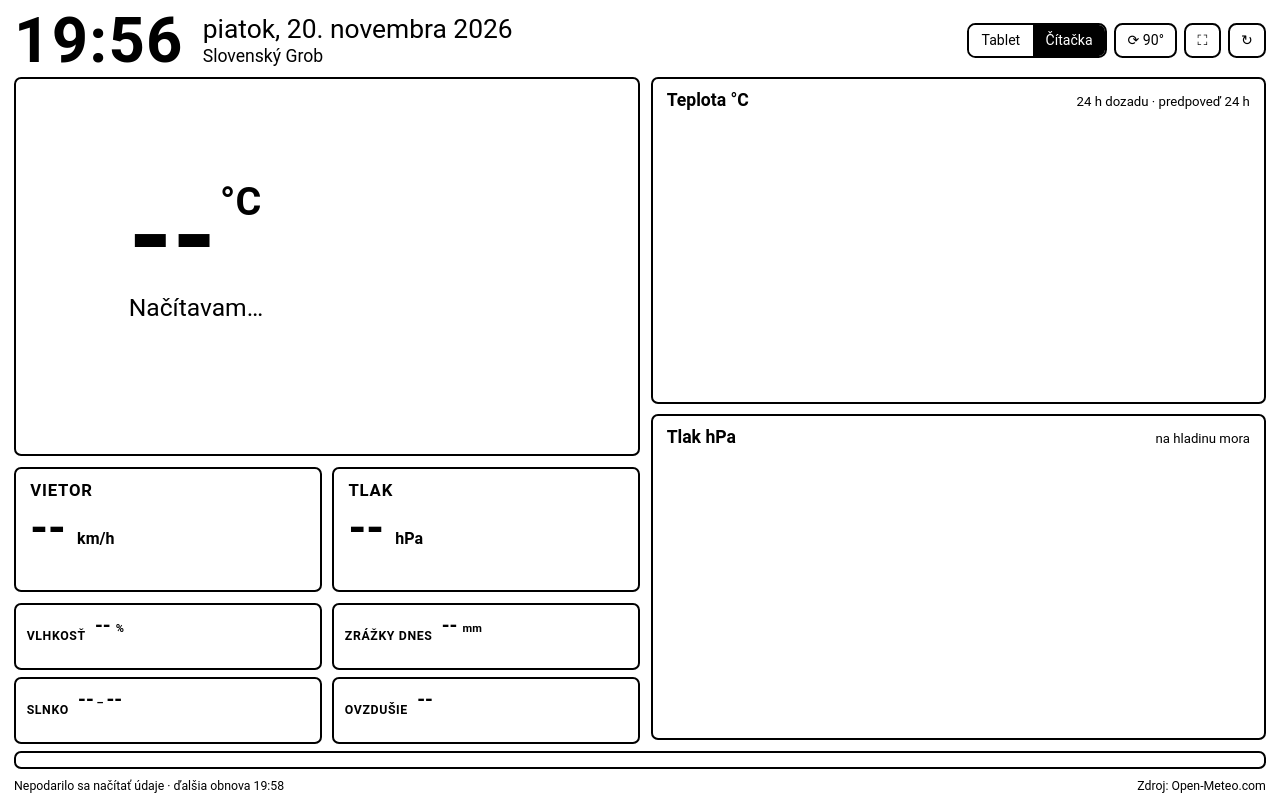
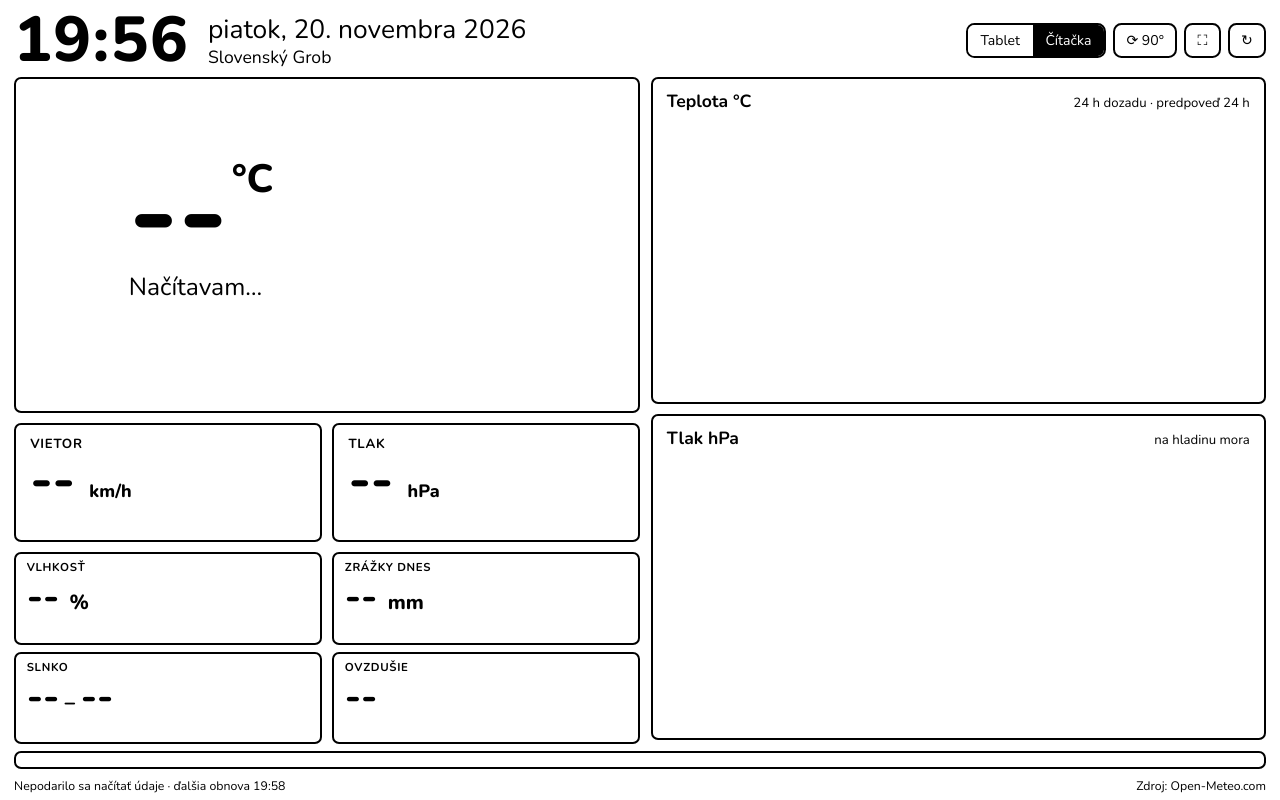
Before and after one commit to jan8pie/meteo-dashboard, a plain HTML site: page index.html in a window 1280 px wide. Both pictures are taken after a click on the button "Čítačka". Drawn offline with Linux system fonts and the light colour scheme; no server answers.

Commit message:
Väčšie hodnoty v dlaždiciach, menšie popisy, zaoblené písmo Nunito
Co-Authored-By: Claude Opus 5.5 <noreply@anthropic.com>
Claude-Session: https://claude.ai/code/session_01QNj2Y4qLBo4JyGdtJZBDZe

```diff
--- a/index.html
+++ b/index.html
@@ -8,7 +8,7 @@
 <meta name="theme-color" content="#11161c">
 <title>Meteo Slovenský Grob</title>
 <link rel="manifest" href="manifest.json">
-<link rel="stylesheet" href="style.css?v=5">
+<link rel="stylesheet" href="style.css?v=6">
 </head>
 <body class="tablet">
 <div class="page">
@@ -103,6 +103,6 @@
 </footer>
 </div>
 
-<script src="app.js?v=5"></script>
+<script src="app.js?v=6"></script>
 </body>
 </html>
--- a/style.css
+++ b/style.css
@@ -1,3 +1,13 @@
+/* Písmo Nunito (zaoblené), uložené priamo v repozitári, licencia OFL (fonts/OFL-LICENSE.txt) */
+@font-face { font-family: 'Nunito'; font-style: normal; font-weight: 300; font-display: swap; src: url(fonts/nunito-latin-300-normal.woff2) format('woff2'), url(fonts/nunito-latin-300-normal.woff) format('woff'); unicode-range: U+0000-00FF,U+0131,U+0152-0153,U+02BB-02BC,U+02C6,U+02DA,U+02DC,U+0304,U+0308,U+0329,U+2000-206F,U+2074,U+20AC,U+2122,U+2191,U+2193,U+2212,U+2215,U+FEFF,U+FFFD; }
+@font-face { font-family: 'Nunito'; font-style: normal; font-weight: 300; font-display: swap; src: url(fonts/nunito-latin-ext-300-normal.woff2) format('woff2'), url(fonts/nunito-latin-ext-300-normal.woff) format('woff'); unicode-range: U+0100-02AF,U+0304,U+0308,U+0329,U+1E00-1E9F,U+1EF2-1EFF,U+2020,U+20A0-20AB,U+20AD-20C0,U+2113,U+2C60-2C7F,U+A720-A7FF; }
+@font-face { font-family: 'Nunito'; font-style: normal; font-weight: 400; font-display: swap; src: url(fonts/nunito-latin-400-normal.woff2) format('woff2'), url(fonts/nunito-latin-400-normal.woff) format('woff'); unicode-range: U+0000-00FF,U+0131,U+0152-0153,U+02BB-02BC,U+02C6,U+02DA,U+02DC,U+0304,U+0308,U+0329,U+2000-206F,U+2074,U+20AC,U+2122,U+2191,U+2193,U+2212,U+2215,U+FEFF,U+FFFD; }
+@font-face { font-family: 'Nunito'; font-style: normal; font-weight: 400; font-display: swap; src: url(fonts/nunito-latin-ext-400-normal.woff2) format('woff2'), url(fonts/nunito-latin-ext-400-normal.woff) format('woff'); unicode-range: U+0100-02AF,U+0304,U+0308,U+0329,U+1E00-1E9F,U+1EF2-1EFF,U+2020,U+20A0-20AB,U+20AD-20C0,U+2113,U+2C60-2C7F,U+A720-A7FF; }
+@font-face { font-family: 'Nunito'; font-style: normal; font-weight: 700; font-display: swap; src: url(fonts/nunito-latin-700-normal.woff2) format('woff2'), url(fonts/nunito-latin-700-normal.woff) format('woff'); unicode-range: U+0000-00FF,U+0131,U+0152-0153,U+02BB-02BC,U+02C6,U+02DA,U+02DC,U+0304,U+0308,U+0329,U+2000-206F,U+2074,U+20AC,U+2122,U+2191,U+2193,U+2212,U+2215,U+FEFF,U+FFFD; }
+@font-face { font-family: 'Nunito'; font-style: normal; font-weight: 700; font-display: swap; src: url(fonts/nunito-latin-ext-700-normal.woff2) format('woff2'), url(fonts/nunito-latin-ext-700-normal.woff) format('woff'); unicode-range: U+0100-02AF,U+0304,U+0308,U+0329,U+1E00-1E9F,U+1EF2-1EFF,U+2020,U+20A0-20AB,U+20AD-20C0,U+2113,U+2C60-2C7F,U+A720-A7FF; }
+@font-face { font-family: 'Nunito'; font-style: normal; font-weight: 800; font-display: swap; src: url(fonts/nunito-latin-800-normal.woff2) format('woff2'), url(fonts/nunito-latin-800-normal.woff) format('woff'); unicode-range: U+0000-00FF,U+0131,U+0152-0153,U+02BB-02BC,U+02C6,U+02DA,U+02DC,U+0304,U+0308,U+0329,U+2000-206F,U+2074,U+20AC,U+2122,U+2191,U+2193,U+2212,U+2215,U+FEFF,U+FFFD; }
+@font-face { font-family: 'Nunito'; font-style: normal; font-weight: 800; font-display: swap; src: url(fonts/nunito-latin-ext-800-normal.woff2) format('woff2'), url(fonts/nunito-latin-ext-800-normal.woff) format('woff'); unicode-range: U+0100-02AF,U+0304,U+0308,U+0329,U+1E00-1E9F,U+1EF2-1EFF,U+2020,U+20A0-20AB,U+20AD-20C0,U+2113,U+2C60-2C7F,U+A720-A7FF; }
+
 /* Zámerne jednoduché CSS (flexbox s -webkit- predponami, bez grid/var/clamp),
    aby fungovalo aj v starých Android prehliadačoch.
    Všetky veľkosti sú v em a základné písmo sa odvíja od menšieho rozmeru
@@ -6,7 +16,7 @@
 * { -webkit-box-sizing: border-box; box-sizing: border-box; }
 html, body { margin: 0; padding: 0; height: 100%; }
 body {
-  font-family: Roboto, "Helvetica Neue", Arial, sans-serif;
+  font-family: Nunito, Roboto, "Helvetica Neue", Arial, sans-serif;
   font-size: 16px;
   font-size: 2.2vmin;
   line-height: 1.25;
@@ -206,3 +216,31 @@ html.port .place-date { font-size: 1.2em; }
 html.port .col-left, html.port .col-right, html.port .chart-card { width: 100% !important; }
 html.port .tiles { -webkit-flex: none; flex: none; }
 .hero-icon svg, .day .ic svg { overflow: visible; }
+
+/* ---------- Dlaždice: malý popis, veľká a zreteľná hodnota ---------- */
+.tile { display: -webkit-flex; display: flex; -webkit-flex-direction: column; flex-direction: column; -webkit-justify-content: center; justify-content: center; }
+.tile-label { font-size: 0.7em; letter-spacing: 0.06em; }
+.tile.big .tile-label { font-size: 0.75em; }
+.tile.big .tile-value { font-size: 3.8em; line-height: 1; margin: 0.05em 0; }
+.tile.big .tile-sub { font-size: 0.95em; }
+body.eink .tile.big .tile-value { font-size: 3.4em; }
+body.eink .tile-value, body.eink .hero-temp, body.eink .clock { font-weight: 800; }
+body.eink .tile-label { font-weight: 700; }
+.hero-temp { font-weight: 400; }
+.clock { font-weight: 400; }
+
+@media (max-aspect-ratio: 17/10) {
+  .tiles .tile { padding: 0.35em 0.7em; }
+  .tiles .tile-label, .tiles .tile-value { display: block; margin-right: 0; }
+  .tiles .tile-value { font-size: 2.1em; line-height: 1.05; }
+  body.eink .tiles .tile-value { font-size: 2.1em; }
+  body.eink .tiles .tile-label { font-size: 0.65em; }
+  .tiles .tile-sub { font-size: 0.75em; }
+}
+html.port .tile.big .tile-value { font-size: 3.6em; }
+html.port .tiles .tile-value { font-size: 2.4em; }
+html.port .tiles .tile-sub { font-size: 0.85em; }
+.tiles .tile-value { font-size: 1.3em; }
+@media (max-aspect-ratio: 17/10) { .tiles .tile-value { font-size: 2.1em; } }
+html.port .tiles .tile-value { font-size: 2.3em; }
+html:not(.port) body.eink .tile.big .tile-value { font-size: 2.9em; }
```
Also changed, not shown: fonts/OFL-LICENSE.txt (added), fonts/nunito-latin-300-normal.woff (added), fonts/nunito-latin-300-normal.woff2 (added), fonts/nunito-latin-400-normal.woff (added), fonts/nunito-latin-400-normal.woff2 (added), fonts/nunito-latin-700-normal.woff (added), fonts/nunito-latin-700-normal.woff2 (added), fonts/nunito-latin-800-normal.woff (added), fonts/nunito-latin-800-normal.woff2 (added), fonts/nunito-latin-ext-300-normal.woff (added), fonts/nunito-latin-ext-300-normal.woff2 (added), fonts/nunito-latin-ext-400-normal.woff (added), fonts/nunito-latin-ext-400-normal.woff2 (added), fonts/nunito-latin-ext-700-normal.woff (added), 3 more files.
